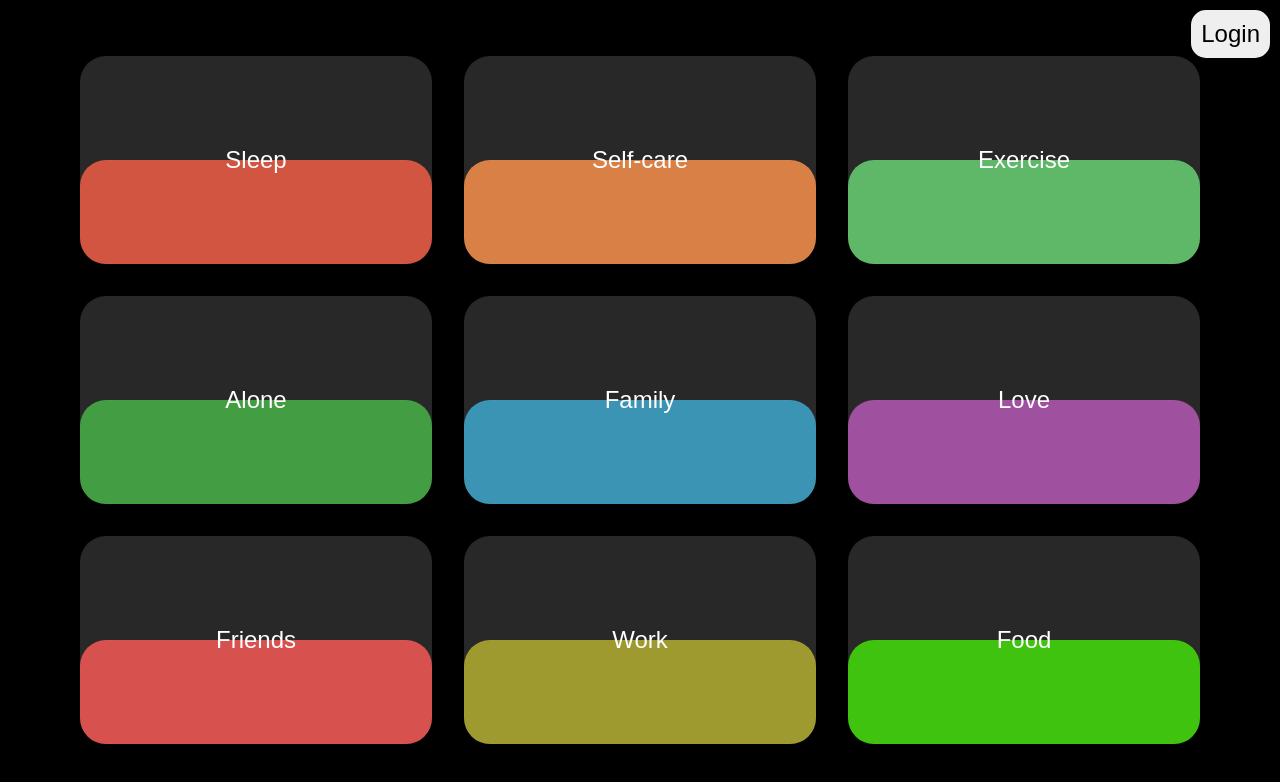
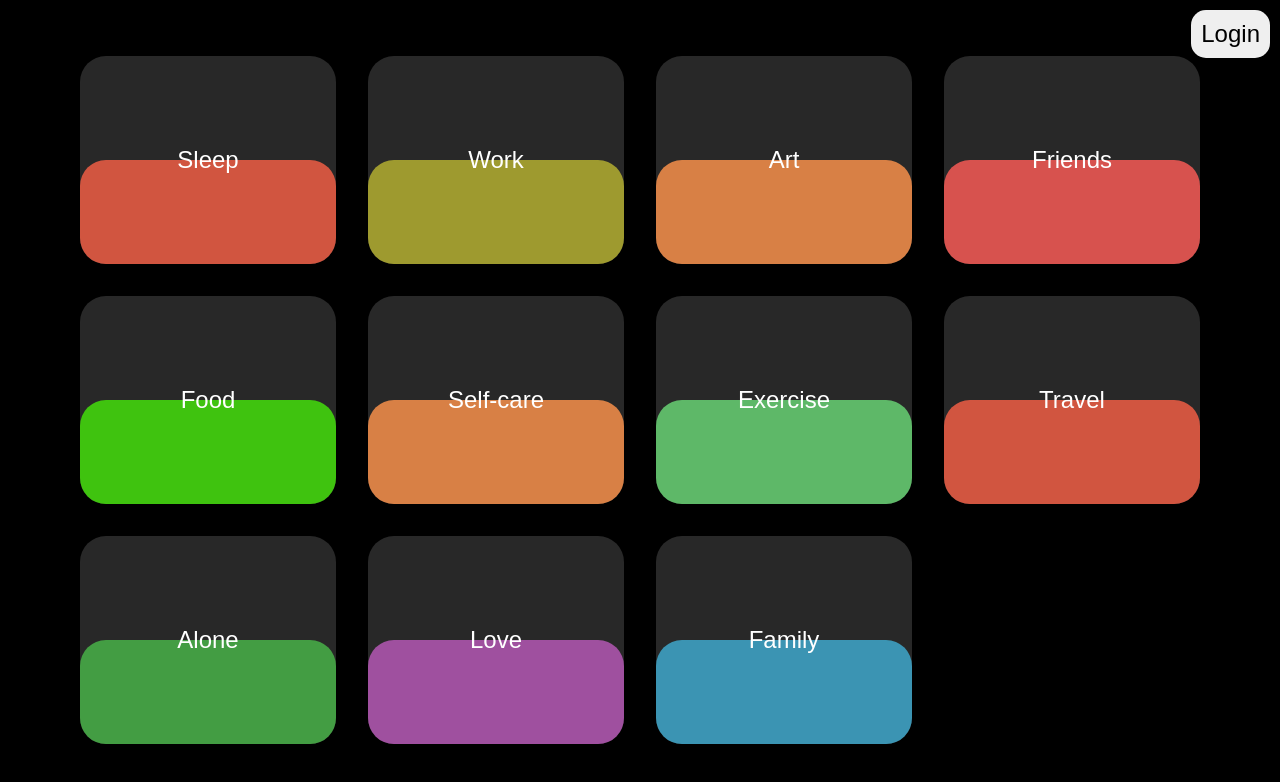
Before and after one commit to kylemcdonald/clockout, a website: page public/index.html in a window 1280 px wide. Drawn offline with Linux system fonts and the light colour scheme; no server answers.

Commit message:
easier to update everything

```diff
--- a/public/index.html
+++ b/public/index.html
@@ -1,148 +1,17 @@
 <!DOCTYPE html>
 <html lang="en">
+
 <head>
     <meta charset="UTF-8">
     <meta name="viewport" content="width=device-width, initial-scale=1.0">
     <meta name="apple-mobile-web-app-capable" content="yes">
     <meta name="apple-mobile-web-app-status-bar-style" content="black-translucent">
     <title>Toggl Time Tracker</title>
-    <style>
-        body,
-        html {
-            margin: 0;
-            padding: 0;
-            height: 100%;
-            display: flex;
-            justify-content: center;
-            align-items: center;
-            font-family: Arial, sans-serif;
-            overflow: hidden;
-            background-color: black;
-            color: white;
-        }
-        #loginBtn {
-            position: fixed;
-            top: 10px;
-            right: 10px;
-            padding: 10px;
-            font-size: 1.5em;
-            border: none;
-            cursor: pointer;
-            border-radius: 15px;
-        }
-        .grid {
-            display: grid;
-            grid-template-columns: repeat(3, 1fr);
-            grid-template-rows: repeat(3, 1fr);
-            width: 90vw;
-            height: 90vh;
-        }
-        .container {
-            font-size: calc(10px + 2vmin);
-            margin: 2vmin;
-            background-color: rgb(40, 40, 40);
-            border: none;
-            border-radius: 1em;
-            position: relative;
-            display: flex;
-            align-items: center;
-            text-align: center;
-            justify-content: center;
-        }
-        .fill {
-            border: none;
-            border-radius: 1em;
-            width: 100%;
-            height: 50%;
-            position: absolute;
-            bottom: 0;
-            left: 0;
-            transition: height 1s ease-in-out;
-        }
-        .label {
-            position: relative;
-            z-index: 1;
-            color: white;
-            font-size: 24px;
-        }
-        .offset {
-            position: absolute;
-            font-size: 80%;
-            top: 1em;
-            right: 1em;
-        }
-        .modal {
-            display: none;
-            position: fixed;
-            top: 50%;
-            left: 50%;
-            transform: translate(-50%, -50%);
-            background-color: white;
-            color: black;
-            padding: 1em;
-            border-radius: 10px;
-        }
-        .modal input {
-            display: block;
-            margin: 1em 0;
-            padding: 1em;
-            width: 20em;
-        }
-        .modal button {
-            padding: 1em;
-            width: 100%;
-            font-size: 2em;
-        }
-    </style>
+    <link rel="stylesheet" href="style.css">
 </head>
+
 <body>
-    <div class="grid">
-        <div class="container" onclick="startTask('Sleep')">
-            <div class="fill" style="background-color: #D15540;"></div>
-            <span class="label" id="Sleep">Sleep</span>
-            <span class="offset"></span>
-        </div>
-        <div class="container" onclick="startTask('Self-care')">
-            <div class="fill" style="background-color: #D88045;"></div>
-            <span class="label" id="Self-care">Self-care</span>
-            <span class="offset"></span>
-        </div>
-        <div class="container" onclick="startTask('Exercise')">
-            <div class="fill" style="background-color: #5EB868;"></div>
-            <span class="label" id="Exercise">Exercise</span>
-            <span class="offset"></span>
-        </div>
-        <div class="container" onclick="startTask('Alone')">
-            <div class="fill" style="background-color: #439D43;"></div>
-            <span class="label" id="Alone">Alone</span>
-            <span class="offset"></span>
-        </div>
-        <div class="container" onclick="startTask('Family')">
-            <div class="fill" style="background-color: #3B94B3;"></div>
-            <span class="label" id="Family">Family</span>
-            <span class="offset"></span>
-        </div>
-        <div class="container" onclick="startTask('Love')">
-            <div class="fill" style="background-color: #9F509F;"></div>
-            <span class="label" id="Love">Love</span>
-            <span class="offset"></span>
-        </div>
-        <div class="container" onclick="startTask('Friends')">
-            <div class="fill" style="background-color: #D7524E;"></div>
-            <span class="label" id="Friends">Friends</span>
-            <span class="offset"></span>
-        </div>
-        <div class="container" onclick="startTask('Work')">
-            <div class="fill" style="background-color: #9E9A2F;"></div>
-            <span class="label" id="Work">Work</span>
-            <span class="offset"></span>
-        </div>
-        <div class="container" onclick="startTask('Food')">
-            <div class="fill" style="background-color: #3fc30f;"></div>
-            <span class="label" id="Food">Food</span>
-            <span class="offset"></span>
-        </div>
-    </div>
+    <div class="grid" id="taskGrid"></div>
     <button id="loginBtn">Login</button>
     <div class="modal" id="loginModal">
         <input type="text" id="workspaceId" placeholder="Workspace ID">
@@ -151,16 +20,49 @@
     </div>
     <script>
         const targetTimes = {
-            'Sleep': 60,
-            'Self-care': 10,
-            'Exercise': 8,
-            'Alone': 10,
-            'Family': 2,
-            'Love': 20,
-            'Friends': 8,
-            'Work': 40,
-            'Food': 10
+            'Sleep': { time: 60, color: '#D15540' },
+            'Work': { time: 36, color: '#9E9A2F' },
+            'Art': { time: 20, color: '#D88045' },
+            'Friends': { time: 10, color: '#D7524E' },
+            'Food': { time: 8, color: '#3fc30f' },
+            'Self-care': { time: 8, color: '#D88045' },
+            'Exercise': { time: 8, color: '#5EB868' },
+            'Travel': { time: 6, color: '#D15540' },
+            'Alone': { time: 5, color: '#439D43' },
+            'Love': { time: 5, color: '#9F509F' },
+            'Family': { time: 2, color: '#3B94B3' },
         };
+
+        // Function to generate task containers
+        function generateTaskContainers() {
+            const taskGrid = document.getElementById('taskGrid');
+            for (const [taskName, taskData] of Object.entries(targetTimes)) {
+                const container = document.createElement('div');
+                container.className = 'container';
+                container.onclick = () => startTask(taskName);
+
+                const fill = document.createElement('div');
+                fill.className = 'fill';
+                fill.style.backgroundColor = taskData.color;
+
+                const label = document.createElement('span');
+                label.className = 'label';
+                label.id = taskName;
+                label.textContent = taskName;
+
+                const offset = document.createElement('span');
+                offset.className = 'offset';
+
+                container.appendChild(fill);
+                container.appendChild(label);
+                container.appendChild(offset);
+
+                taskGrid.appendChild(container);
+            }
+        }
+
+        // Call the function to generate task containers
+        generateTaskContainers();
 
         let currentTaskId = null;
         let workspaceId = getCookie('workspaceId') || '';
@@ -209,16 +111,12 @@
             });
             const totals = await response.json();
             const byProject = totals.projects;
-
-            // print the totals compared to the targets
-            for (const project in targetTimes) {
-                const target = targetTimes[project];
-                let total = 0;
-                if (byProject[project]) {
-                    total = byProject[project];
-                }
-
-                const ratio = total / target;
+            let sum = 0;
+            for (const [project, taskData] of Object.entries(targetTimes)) {
+                const target = taskData.time;
+                let total = byProject[project] || 0;
+                sum += target;
+                const ratio = Math.max(0, Math.min(total / target, 2));
                 const label = document.getElementById(project);
                 const fill = label.previousElementSibling;
                 fill.style.height = `${ratio * 50}%`;
@@ -239,13 +137,18 @@
                     offset.innerText = '';
                 }
             }
+            if (sum < 168) {
+                alert("Total hours is under by " + (168 - sum) + " hours");
+            } else if (sum > 168) {
+                alert("Total hours is over by " + (sum - 168) + " hours");
+            }
         }
 
         getCurrentTask();
         updateTotals();
         setInterval(() => {
             getCurrentTask();
-        }, 60*1000);
+        }, 60 * 1000);
 
         async function startTask(taskName) {
             const response = await fetch('/startTask', {
@@ -260,7 +163,6 @@
                 })
             });
             const data = await response.json();
-            console.log(data);
             currentTaskId = data.id;
             updateButtonStyles(taskName);
         }
@@ -317,4 +219,5 @@
         }
     </script>
 </body>
+
 </html>
--- /dev/null
+++ b/public/style.css
@@ -0,0 +1,93 @@
+body,
+html {
+    margin: 0;
+    padding: 0;
+    height: 100%;
+    display: flex;
+    justify-content: center;
+    align-items: center;
+    font-family: Arial, sans-serif;
+    overflow: hidden;
+    background-color: black;
+    color: white;
+}
+#loginBtn {
+    position: fixed;
+    top: 10px;
+    right: 10px;
+    padding: 10px;
+    font-size: 1.5em;
+    border: none;
+    cursor: pointer;
+    border-radius: 15px;
+}
+.grid {
+    display: grid;
+    grid-template-columns: repeat(4, 1fr);
+    grid-template-rows: repeat(3, 1fr);
+    width: 90vw;
+    height: 90vh;
+}
+@media (orientation: portrait) {
+  .grid {
+      grid-template-columns: repeat(3, 1fr);
+      grid-template-rows: repeat(4, 1fr);
+  }
+}
+.container {
+    cursor: pointer;
+    font-size: calc(10px + 2vmin);
+    margin: 2vmin;
+    background-color: rgb(40, 40, 40);
+    border: none;
+    border-radius: 1em;
+    position: relative;
+    display: flex;
+    align-items: center;
+    text-align: center;
+    justify-content: center;
+}
+.fill {
+    border: none;
+    border-radius: 1em;
+    width: 100%;
+    height: 50%;
+    position: absolute;
+    bottom: 0;
+    left: 0;
+    transition: height 1s ease-in-out;
+}
+.label {
+    position: relative;
+    z-index: 1;
+    color: white;
+    font-size: 24px;
+}
+.offset {
+    position: absolute;
+    font-size: 80%;
+    top: 1em;
+    right: 1em;
+}
+.modal {
+    display: none;
+    position: fixed;
+    top: 50%;
+    left: 50%;
+    transform: translate(-50%, -50%);
+    background-color: white;
+    color: black;
+    padding: 1em;
+    border-radius: 10px;
+}
+.modal input {
+    display: block;
+    margin: 1em 0;
+    padding: 1em;
+    width: 20em;
+}
+.modal button {
+    padding: 1em;
+    width: 100%;
+    font-size: 2em;
+}
```
